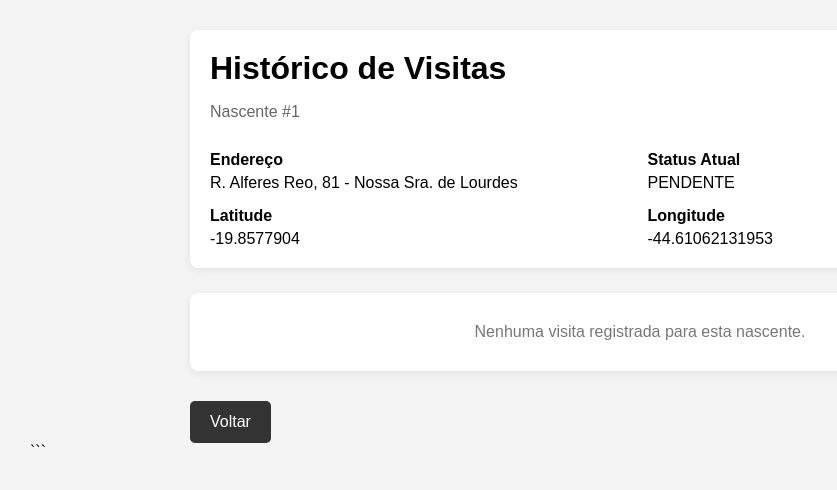
After one commit to pamelalld/pocAguasParaViver, a Flask app: page /dashboard/nascentes/1/historico in a window 1280 px wide. The commit adds this page. Shown: the top 490 px of the page, without its empty margins (0-837 px from the left). Run offline with Flask 3, Linux system fonts and the light colour scheme.

Commit message:
feat: historico de nascentes

````diff
--- a/app/app.py
+++ b/app/app.py
@@ -10,12 +10,16 @@ from werkzeug.utils import secure_filename
 
 from dao.nascente.createNascente import inserirNascente
 from dao.nascente.updateNascente import atualizarNascente
-from dao.nascente.readNascente import listarNascentes,listarNascentesValidas, listarNascentesPendentes
+from dao.nascente.readNascente import listarNascentes,listarNascentesValidas, listarNascentesPendentes, buscarNascentePorId
 
 from dao.usuario.createUsuario import inserirUsuario
 
+from dao.visitaNascente.createVisita import criarVisita
+from dao.visitaNascente.readVisita import listarVisitasNascente
+
 from models.nascente import Nascente
 from models.usuario import Usuario
+from models.visitaNascente import VisitaNascente
 
 
 basedir = os.path.abspath(os.path.dirname(__file__))
@@ -158,6 +162,16 @@ def cadastrarNascente():
     return render_template("cadastrarNascente.html")
 
 
+#Rota de redirecionamento edita ou historico nascente
+
+@app.route("/dashboard/nascentes/<int:id>")
+def detalhesNascente(id):
+
+    nascente = buscarNascentePorId(id)
+
+    return render_template("detalhesNascente.html",nascente=nascente)
+
+
 #Rotas de Visualização e edição de nascentes
 
 @app.route("/dashboard/nascentes")
@@ -215,12 +229,26 @@ def editarNascente(id):
             return redirect(f"/dashboard/nascentes/{id}/editar")
 
 
-        flash("Nascete atualizada com sucesso!", "success")
+        visita = VisitaNascente(idNascente=id,imagem=nomeImagem if nomeImagem else nascente.imagem,descricao=descricao)
+
+        log.info(criarVisita(visita))
+        flash("Visita registrada com sucesso", "success")
 
         return redirect("/dashboard/nascentes")
 
 
     return render_template("editarNascente.html", nascente=nascente)
+
+#Rota de visualização do historico de uma anscente
+
+@app.route("/dashboard/nascentes/<int:id>/historico")
+def historicoNascente(id):
+
+    visitas = listarVisitasNascente(id)
+
+    nascente = buscarNascentePorId(id)
+
+    return render_template("historicoVisitas.html",nascente=nascente,visitas=visitas)
 
 if __name__ == "__main__":
 
--- a/app/dao/nascente/readNascente.py
+++ b/app/dao/nascente/readNascente.py
@@ -27,3 +27,15 @@ def listarNascentesPendentes():
 
     except Exception as e:
         return {"erro": str(e)}
+
+def buscarNascentePorId(id):
+    try:
+        nascente = db.session.get(Nascente, id)
+
+        if not nascente:
+            return {"erro": "Nascente não encontrada."}
+
+        return nascente
+
+    except Exception as e:
+        return {"erro": str(e)}
--- /dev/null
+++ b/app/dao/visitaNascente/readVisita.py
@@ -0,0 +1,18 @@
+from extensions import db
+from models.visitaNascente import VisitaNascente
+
+def listarVisitasNascente(idNascente):
+    try:
+        visitas = (
+            VisitaNascente.query
+            .filter_by(idNascente=idNascente)
+            .order_by(VisitaNascente.dataVisita.desc())
+            .all()
+        )
+
+        return visitas
+
+    except Exception as e:
+        return {
+            "erro": str(e)
+        }
--- a/app/models/nascente.py
+++ b/app/models/nascente.py
@@ -13,6 +13,8 @@ class Nascente(db.Model):
     descricao = db.Column(db.Text, nullable=True)
     status = db.Column(db.Text, nullable=False)
 
+    visitas = db.relationship("VisitaNascente", back_populates="nascente", cascade="all, delete-orphan", order_by="desc(VisitaNascente.dataVisita)")
+
     def __init__(self, endereco, latitude, longitude, imagem, descricao, status):
         self.endereco = endereco
         self.latitude = latitude
--- a/app/templates/dashboardNascentes.html
+++ b/app/templates/dashboardNascentes.html
@@ -163,7 +163,7 @@
         {% for nascente in nascentesAprovadas %}
 
             <a
-                href="{{ url_for('editarNascente', id=nascente.id) }}"
+                href="{{ url_for('detalhesNascente', id=nascente.id) }}"
                 class="nascente"
             >
 
--- /dev/null
+++ b/app/templates/historicoVisitas.html
@@ -0,0 +1,198 @@
+<!DOCTYPE html>
+<html lang="pt-BR">
+
+<head>
+    <meta charset="UTF-8">
+    <title>Histórico de Visitas</title>
+
+    <style>
+
+        *{
+            box-sizing:border-box;
+        }
+
+        body{
+            margin:0;
+            padding:30px;
+            font-family:Arial, Helvetica, sans-serif;
+            background:#f4f4f4;
+        }
+
+        .container{
+            max-width:900px;
+            margin:0 auto;
+        }
+
+        h1{
+            margin-top:0;
+            margin-bottom:10px;
+        }
+
+        .subtitulo{
+            color:#666;
+            margin-bottom:30px;
+        }
+
+        .topo{
+            background:white;
+            padding:20px;
+            border-radius:8px;
+            margin-bottom:25px;
+            box-shadow:0 2px 8px rgba(0,0,0,.08);
+        }
+
+        .info{
+            display:grid;
+            grid-template-columns:1fr 1fr;
+            gap:15px;
+            margin-top:20px;
+        }
+
+        .info strong{
+            display:block;
+            margin-bottom:5px;
+        }
+
+        .card{
+            background:white;
+            border-radius:8px;
+            padding:20px;
+            margin-bottom:20px;
+            box-shadow:0 2px 8px rgba(0,0,0,.08);
+        }
+
+        .data{
+            font-weight:bold;
+            color:#444;
+            margin-bottom:15px;
+        }
+
+        .imagem{
+            width:100%;
+            max-height:350px;
+            object-fit:cover;
+            border-radius:8px;
+            margin-bottom:15px;
+        }
+
+        .descricao{
+            white-space:pre-wrap;
+            line-height:1.5;
+            color:#333;
+        }
+
+        .vazio{
+            background:white;
+            border-radius:8px;
+            padding:30px;
+            text-align:center;
+            color:#777;
+            box-shadow:0 2px 8px rgba(0,0,0,.08);
+        }
+
+        .acoes{
+            margin-top:30px;
+        }
+
+        .botao{
+            display:inline-block;
+            padding:12px 20px;
+            background:#333;
+            color:white;
+            text-decoration:none;
+            border-radius:5px;
+        }
+
+        .botao:hover{
+            opacity:.9;
+        }
+
+    </style>
+
+</head>
+
+<body>
+
+<div class="container">
+
+    <div class="topo">
+
+        <h1>Histórico de Visitas</h1>
+
+        <p class="subtitulo">
+            Nascente #{{ nascente.id }}
+        </p>
+
+        <div class="info">
+
+            <div>
+                <strong>Endereço</strong>
+                {{ nascente.endereco }}
+            </div>
+
+            <div>
+                <strong>Status Atual</strong>
+                {{ nascente.status }}
+            </div>
+
+            <div>
+                <strong>Latitude</strong>
+                {{ nascente.latitude }}
+            </div>
+
+            <div>
+                <strong>Longitude</strong>
+                {{ nascente.longitude }}
+            </div>
+
+        </div>
+
+    </div>
+
+    {% if visitas %}
+
+        {% for visita in visitas %}
+
+        <div class="card">
+
+            <div class="data">
+                {{ visita.dataVisita.strftime("%d/%m/%Y às %H:%M") }}
+            </div>
+
+            <img
+                class="imagem"
+                src="{{ url_for('static', filename='uploads/' + visita.imagem) }}"
+                alt="Imagem da visita">
+
+            <div class="descricao">
+                {{ visita.descricao }}
+            </div>
+
+        </div>
+
+        {% endfor %}
+
+    {% else %}
+
+        <div class="vazio">
+            Nenhuma visita registrada para esta nascente.
+        </div>
+
+    {% endif %}
+
+    <div class="acoes">
+
+        <a
+            href="{{ url_for('dashboardNascentes') }}"
+            class="botao">
+            Voltar
+        </a>
+
+    </div>
+
+</div>
+
+</body>
+
+</html>
+```
````
Also changed, not shown: app/dao/visitaNascente/createVisita.py (added, +18 -0 lines), app/models/visitaNascente.py (added, +23 -0 lines), app/templates/detalhesNascente.html (added, +114 -0 lines), README.md.
